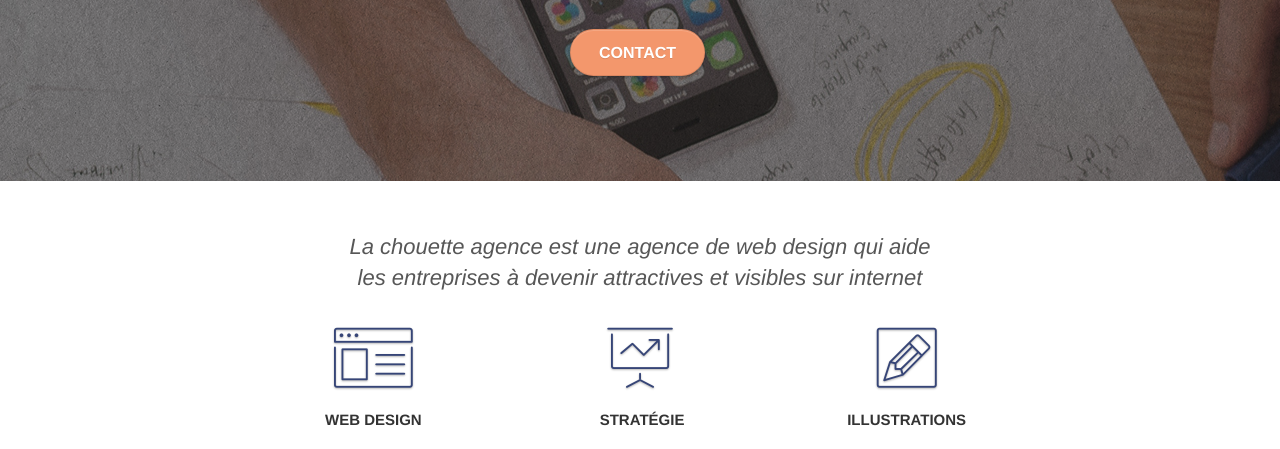
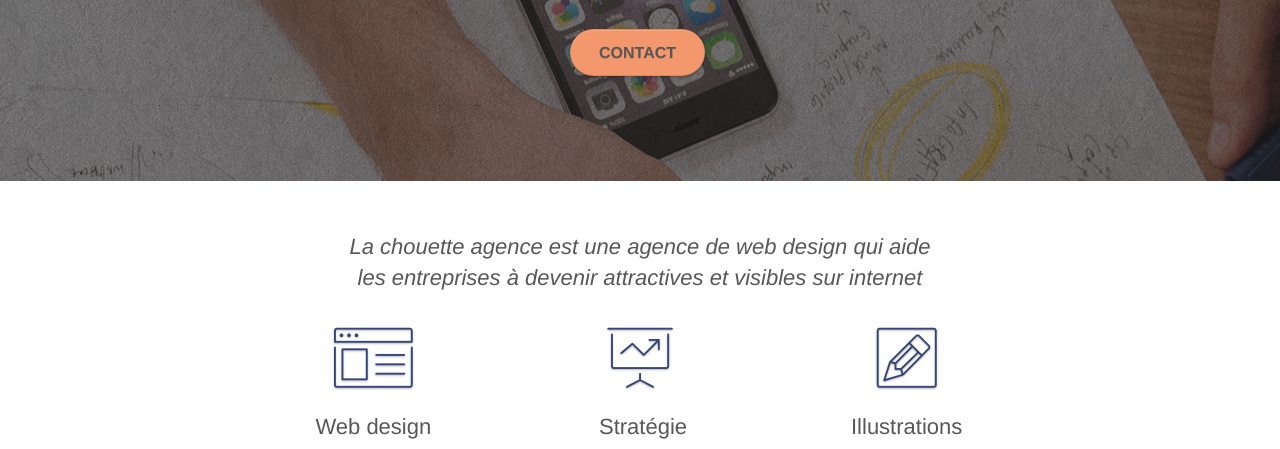
Before and after one commit to DriinoX/p4_chouette_agence_update, a plain HTML site: page index.html in a window 1280 px wide. Shown: the part 351-800 px from the top of the page. Drawn offline with Linux system fonts and the light colour scheme.

Commit message:
Add files via upload

```diff
--- a/index.html
+++ b/index.html
@@ -90,9 +90,9 @@
 				<div class="text-center">
 					<span class="et-icon-browser sm-shadow icon-dark-slate-blue icons icon-lg" aria-label="Logo représentant le design d'une page web"></span>
 				</div>
-				<h3 class="mg-md text-center">
+				<h2 class="mg-md text-center">
 					Web design
-				</h3>
+				</h2>
 				<p class="text-center ">
 					Que vous ayez un site web qui a besoin d&rsquo;un rafraîchissement ou que vous partiez de zéro, laissez-nous vous réaliser un design dont vous serez fier.
 				</p>
@@ -101,9 +101,9 @@
 				<div class="text-center">
 					<span class="et-icon-presentation sm-shadow icon-dark-slate-blue icons icon-lg" aria-label="Logo représentant un graphique qui augmente"></span>
 				</div>
-				<h3 class="mg-md text-center">
+				<h2 class="mg-md text-center">
 					&nbsp;Stratégie
-				</h3>
+				</h2>
 				<p class="text-center ">
 					Plutôt que de suggérer des designs à la mode, nous travaillerons avec vous pour comprendre vos objectifs commerciaux afin de vous proposer le meilleur design possible.<br>
 				</p>
@@ -112,9 +112,9 @@
 				<div class="text-center">
 					<span class="et-icon-edit sm-shadow icon-dark-slate-blue icons icon-lg" aria-label="Logo représentant un crayon"></span>
 				</div>
-				<h3 class="mg-md text-center">
+				<h2 class="mg-md text-center">
 					Illustrations
-				</h3>
+				</h2>
 				<p class="text-center ">
 					Un bon design n'est rien sans de bonnes illustrations. Laissez faire notre équipe de graphistes talentueux pour donner à vos pages une touche finale d'élégance.
 				</p>
--- a/style.css
+++ b/style.css
@@ -718,7 +718,7 @@ p {
 
 .cta-hero {
     margin-top: 22px;
-    color: #FFFFFF!important;
+    color: #FFFFFF;
     text-transform: uppercase;
     padding: 12px 28px 12px 28px;
     font-size: 16px;
@@ -809,7 +809,7 @@ h4 {
 
 .btn-atomic-tangerine {
     background: #F3976C;
-    color: #FFFFFF!important;
+    color: #FFFFFF;
 }
 
 .btn-atomic-tangerine:hover {
@@ -1072,3 +1072,7 @@ h4 {
         text-align: center;
     }
 }
+
+h1,h2,h3,a,p {
+    color: black;
+}
```
